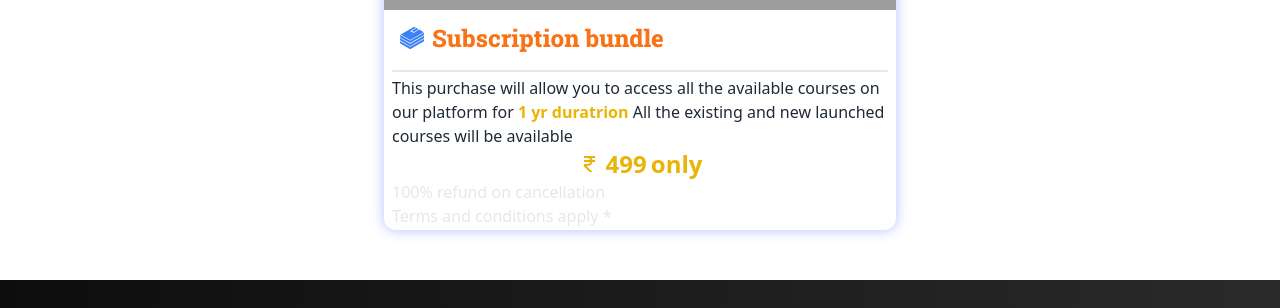
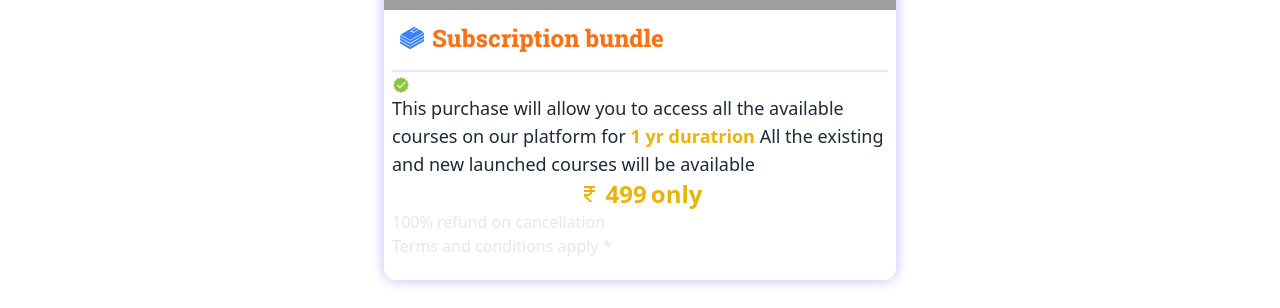
Before and after one commit to Sohel-786/LMS, a React (Vite) app in the folder client/: page /checkout in a window 1280 px wide. Shown: the part 344-652 px from the top of the page. Built offline with nearby package versions, Linux system fonts and the light colour scheme; grey boxes are pictures that could not be loaded.

Commit message:
Working On Payment Gateway

```diff
--- a/client/src/pages/Subscribe/Checkout.jsx
+++ b/client/src/pages/Subscribe/Checkout.jsx
@@ -2,19 +2,19 @@ import { useEffect } from "react";
 import HomeLayout from "../../layouts/HomeLayout";
 import { GrClose } from "react-icons/gr";
 import { BiRupee } from "react-icons/bi";
-import { SiBookstack } from 'react-icons/si';
+import { SiBookstack } from "react-icons/si";
+import { FcApproval } from "react-icons/fc";
 
 function Checkout() {
   useEffect(() => {
     const id = setTimeout(() => {
       const notice = document.getElementById("notice");
-      const notice_p = document.getElementById('notice_p');
-      const notice_close = document.getElementById('notice_close');
+      const notice_p = document.getElementById("notice_p");
+      const notice_close = document.getElementById("notice_close");
 
       notice.style.height = "56px";
       notice_p.style.display = "block";
       notice_close.style.display = "block";
-
     }, 1500);
 
     return () => {
@@ -40,8 +40,8 @@ function Checkout() {
             id="notice_close"
             onClick={() => {
               const notice = document.getElementById("notice");
-              const notice_p = document.getElementById('notice_p');
-              const notice_close = document.getElementById('notice_close');
+              const notice_p = document.getElementById("notice_p");
+              const notice_close = document.getElementById("notice_close");
 
               notice.style.height = "0px";
               notice_p.style.display = "none";
@@ -52,8 +52,8 @@ function Checkout() {
           />
         </div>
 
-        <div className="w-[40%] rounded-xl overflow-hidden h-[400px] my-[50px] shadow-marquee">
-          <div className="w-full h-[45%]">
+        <div className="w-[40%] rounded-xl overflow-hidden h-[450px] my-[50px] shadow-marquee">
+          <div className="w-full h-[40%]">
             <img
               className="h-full w-full"
               src={
@@ -64,19 +64,26 @@ function Checkout() {
           </div>
 
           <div className="flex flex-col px-2">
-            <h1 className="flex items-center gap-2 text-2xl font-slab text-orange-500 my-3 px-2"> <SiBookstack  className="text-blue-500"/> Subscription bundle</h1>
+            <h1 className="flex items-center gap-2 text-2xl font-slab text-orange-500 my-3 px-2">
+              {" "}
+              <SiBookstack className="text-blue-500" /> Subscription bundle
+            </h1>
 
-            <hr className="border-b-[1.5px] rounded-xl my-1" />
+            <hr className="border-b-[1.2px] rounded-xl my-1 border-indigo-100" />
 
-            <div className="flex flex-col">
+            <div className="flex flex-col just">
+              <div className="text-lg">
+                <FcApproval />
                 <h1>
-                This purchase will allow you to access all the available courses
-                on our platform for{" "}
+                  {" "}
+                  This purchase will allow you to access all the available
+                  courses on our platform for{" "}
                   <span className="font-bold text-yellow-500">
                     1 yr duratrion
                   </span>{" "}
                   All the existing and new launched courses will be available
                 </h1>
+              </div>
               <p className="flex items-center justify-center gap-1 text-2xl font-bold text-yellow-500">
                 <BiRupee />
                 <span>499</span> only
```
Lines whose indentation alone changed are shown as unchanged.
